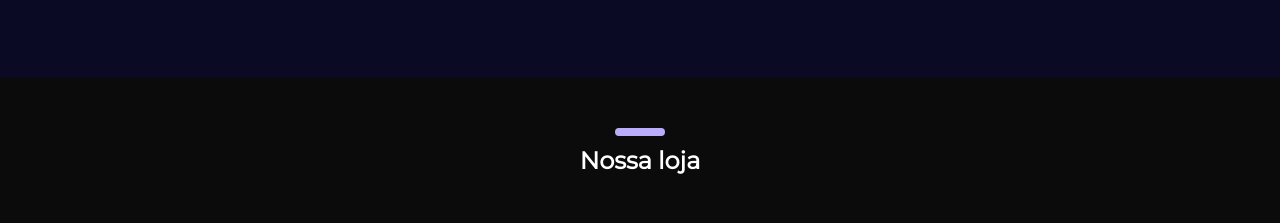
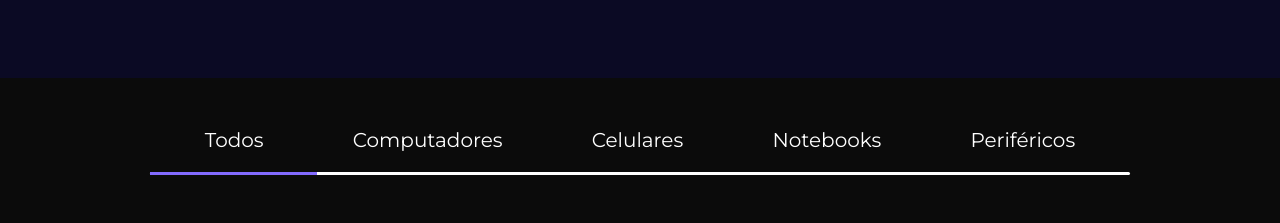
Before and after one commit to Kakaziu/Tech-marketplace, a React (Vite) app: page / in a window 1280 px wide. Shown: the part 2489-2712 px from the top of the page. Built offline with nearby package versions, Linux system fonts and the light colour scheme; some icons are missing.

Commit message:
feat: lineMove

```diff
--- a/src/components/StoreHome/index.jsx
+++ b/src/components/StoreHome/index.jsx
@@ -1,48 +1,78 @@
-import { useContext, useState } from 'react'
-import { DirectButton, InfoProducts, MoveUp, Product, Products, Store } from './styled'
-import products from '../../Products'
-import formatPrice from '../../utils/formatPrice'
-import { ProductsContext } from '../../context/ProductContext'
+import { useContext, useState } from "react";
+import {
+  DirectButton,
+  InfoProducts,
+  LineInside,
+  LineOutside,
+  MenuProducts,
+  MoveUp,
+  Product,
+  Products,
+  Store,
+} from "./styled";
+import products from "../../Products";
+import formatPrice from "../../utils/formatPrice";
+import { ProductsContext } from "../../context/ProductContext";
 
-const StoreHome = () =>{
+const StoreHome = () => {
+  const { addProductsInCar } = useContext(ProductsContext);
+  const [moveUp, setMoveUp] = useState(false);
+  const [linePlace, setLinePlace] = useState("0%");
 
-  const { addProductsInCar } = useContext(ProductsContext)
-  const [moveUp, setMoveUp] = useState(false)
+  document.addEventListener("scroll", () => {
+    if (window.scrollY > 1850) {
+      setMoveUp(true);
+    }
+  });
 
-  document.addEventListener('scroll', () =>{
-    if(window.scrollY > 1850){
-      setMoveUp(true)
-    }
-  })
+  function moveLine(move) {
+    setLinePlace(move);
+  }
 
-  return(
+  return (
     <Store>
       <MoveUp moveUp={moveUp}>
-        <hr></hr>
-        <h2>Nossa loja</h2>
+        <MenuProducts>
+          <ul>
+            <li onClick={() => moveLine("0%")}>Todos</li>
+            <li onClick={() => moveLine("20%")}>Computadores</li>
+            <li onClick={() => moveLine("41%")}>Celulares</li>
+            <li onClick={() => moveLine("61%")}>Notebooks</li>
+            <li onClick={() => moveLine("83%")}>Periféricos</li>
+          </ul>
+          <div>
+            <LineOutside id="line-outside" />
+            <LineInside id="line-inside" linePlace={linePlace} />
+          </div>
+        </MenuProducts>
 
         <Products>
-          {products.map((product) =>{
-            return(
+          {products.map((product) => {
+            return (
               <Product key={product.id}>
-                <img src={product.urlImg}/>
+                <img src={product.urlImg} />
                 <InfoProducts>
                   <div>
                     <h3>{product.name}</h3>
                     <p>{product.description}</p>
                   </div>
 
-                  <span>{formatPrice(product.price)} <button onClick={() => addProductsInCar(product.id)}>Adicionar</button></span>
+                  <span>
+                    {formatPrice(product.price)}{" "}
+                    <button onClick={() => addProductsInCar(product.id)}>
+                      Adicionar
+                    </button>
+                  </span>
                 </InfoProducts>
               </Product>
-            )
+            );
           })}
         </Products>
 
         <DirectButton>Ver mais</DirectButton>
       </MoveUp>
     </Store>
-  )
-}
+  );
+};
 
-export default StoreHome
+export default StoreHome;
--- a/src/components/StoreHome/styled.js
+++ b/src/components/StoreHome/styled.js
@@ -1,33 +1,17 @@
-import styled from 'styled-components'
+import styled from "styled-components";
 
 export const Store = styled.section`
   width: 100%;
   background-color: #0b0b0b;
   padding-top: 50px;
-
-  hr{
-    width: 50px;
-    margin: auto;
-    background-color: #baadfc;
-    height: 8px;
-    border: none;
-    border-radius: 20px;
-    margin-bottom: 10px;
-  }
-
-  h2{
-    text-align: center;
-    color: white;
-    margin-bottom: 30px;
-  }
-`
+`;
 
 export const MoveUp = styled.div`
   transition: 0.5s;
   position: relative;
-  opacity: ${(props) => props.moveUp ? 1 : 0};
-  top: ${(props) => props.moveUp ? '0px' : '100px'};
-`
+  opacity: ${(props) => (props.moveUp ? 1 : 0)};
+  top: ${(props) => (props.moveUp ? "0px" : "100px")};
+`;
 
 export const Products = styled.div`
   width: 90%;
@@ -37,7 +21,61 @@ export const Products = styled.div`
   display: flex;
   flex-wrap: wrap;
   justify-content: space-between;
-`
+`;
+
+export const MenuProducts = styled.div`
+  width: 85%;
+  margin: auto;
+  color: white;
+
+  ul {
+    list-style: none;
+    display: flex;
+    justify-content: space-between;
+    font-size: 20px;
+    width: 80%;
+    margin: auto;
+
+    li {
+      transition: 0.3s;
+      cursor: pointer;
+
+      &:hover {
+        color: #a493fa;
+      }
+    }
+  }
+
+  div {
+    margin: auto;
+    position: relative;
+    width: 90%;
+  }
+`;
+
+export const LineOutside = styled.hr`
+  position: relative;
+  margin: auto;
+  width: 100%;
+  margin-top: 20px;
+  height: 3px;
+  border: none;
+  background-color: white;
+  border-radius: 10px;
+  bottom: 0;
+`;
+
+export const LineInside = styled.hr`
+  position: absolute;
+  z-index: 9997;
+  transition: 0.3s;
+  bottom: 0;
+  left: ${(props) => props.linePlace};
+  height: 3px;
+  width: 17%;
+  border: none;
+  background-color: #836bff;
+`;
 
 export const Product = styled.div`
   display: flex;
@@ -47,12 +85,12 @@ export const Product = styled.div`
   width: 48%;
   margin-top: 50px;
 
-  img{
+  img {
     min-width: 230px;
     height: 180px;
     border-radius: 4px;
   }
-`
+`;
 
 export const InfoProducts = styled.div`
   padding: 15px;
@@ -60,21 +98,21 @@ export const InfoProducts = styled.div`
   flex-direction: column;
   justify-content: space-between;
 
-  h3{
+  h3 {
     margin-bottom: 10px;
     font-size: 18px;
   }
 
-  p{
+  p {
     font-size: 13px;
 
-    span{
+    span {
       font-size: 14px;
       color: blue;
     }
   }
 
-  span{
+  span {
     width: 100%;
     display: flex;
     justify-content: space-between;
@@ -83,7 +121,7 @@ export const InfoProducts = styled.div`
     color: #baadfc;
     font-weight: bold;
 
-    button{
+    button {
       padding: 8px 20px;
       font-size: 15px;
       border-radius: 4px;
@@ -93,12 +131,12 @@ export const InfoProducts = styled.div`
       transition: 0.3s;
       cursor: pointer;
 
-      &:hover{
+      &:hover {
         transform: scale(1.1);
       }
     }
   }
-`
+`;
 
 export const DirectButton = styled.a`
   width: 20%;
@@ -112,7 +150,7 @@ export const DirectButton = styled.a`
   color: #baadfc;
   cursor: pointer;
 
-  &:hover{
+  &:hover {
     color: #a195de;
   }
-`
+`;
```
Also changed, not shown: .eslintrc.json.
